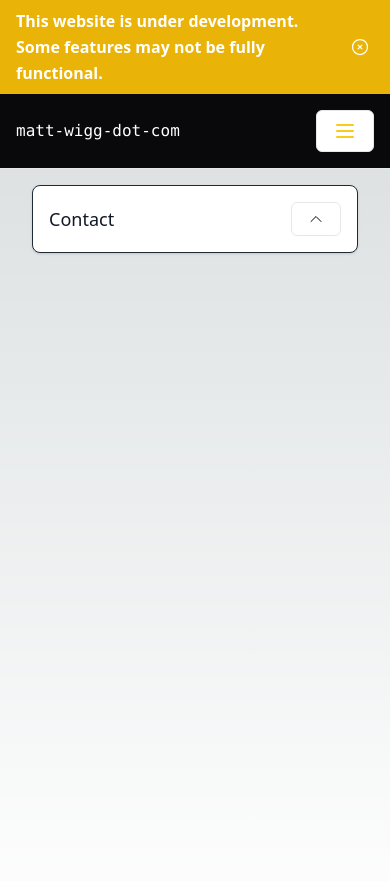
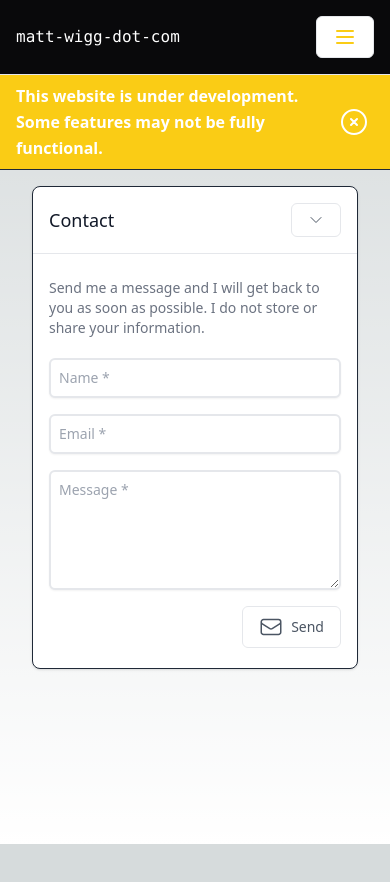
Before and after one commit to matt-wigg/matt-wigg-dot-com, a Next.js app: page /contact in a window 390 px wide. Shown: the top 882 px of the page. After the commit the page ends 844 px from the top, so only its background shows below. Built offline with nearby package versions, Linux system fonts and the light colour scheme.

Commit message:
fix mobile nav css

```diff
--- a/src/app/contact/page.tsx
+++ b/src/app/contact/page.tsx
@@ -7,7 +7,7 @@ export default function Contact() {
   return (
     <main className='flex md:flex-row flex-col pt-4'>
       <div className=' md:w-2/5 md:flex md:flex-col'>
-        <HomeContactForm />
+        <HomeContactForm show={true} />
       </div>
       <div className='md:w-3/5 md:flex md:flex-col'>
         <div className='pb-4'></div>
--- a/src/app/layout.tsx
+++ b/src/app/layout.tsx
@@ -19,12 +19,10 @@ export default function RootLayout({
   return (
     <html lang='en'>
       <body>
-        <div className='md:pl-64'>
-          <HeaderNotification />
-        </div>
         <div className='min-h-screen relative'>
           <Navbar />
-          <main className='md:pl-64 md:w-auto md:flex-1 overflow-auto flex flex-col md:flex-row'>
+          <main className='md:pl-64 '>
+            <HeaderNotification />
             <div className='container mx-auto px-4'>{children}</div>
           </main>
         </div>
--- a/src/app/page.tsx
+++ b/src/app/page.tsx
@@ -23,7 +23,7 @@ export default function Home() {
             <ResumeDownload />
           </div>
           <div className='pb-4'>
-            <HomeContactForm />
+            <HomeContactForm show={false} />
           </div>
         </div>
       </main>
--- a/src/components/ContactForm.tsx
+++ b/src/components/ContactForm.tsx
@@ -9,11 +9,11 @@ import {
 } from '@heroicons/react/24/outline';
 import Button from './Button';
 
-const ContactForm = () => {
+const ContactForm = ({ show }: { show: boolean }) => {
   const [loading, setLoading] = useState(false);
   const [success, setSuccess] = useState(false);
   const [error, setError] = useState(false);
-  const [contentVisible, setContentVisible] = useState(false);
+  const [contentVisible, setContentVisible] = useState(show);
 
   const handleSubmit = (e: React.FormEvent) => {
     e.preventDefault();
@@ -157,29 +157,31 @@ const ContactForm = () => {
                     id='name'
                     placeholder='Name *'
                     required
-                    className={`dark:bg-transparent dark:border-gray-700 border-gray-200 border-2 block w-full shadow-sm sm:text-sm rounded-md p-2 ${
+                    className={`dark:bg-transparent dark:border-gray-700 border-gray-200 border-2 block w-full shadow-sm sm:text-sm rounded-md p-2 focus:ring-2 focus:ring-yellow-400 focus:outline-none ${
                       loading && 'opacity-50'
                     }`}
                     disabled={loading || success || error}
                   />
+
                   <input
                     type='email'
                     name='email'
                     id='email'
                     placeholder='Email *'
                     required
-                    className={`dark:bg-transparent dark:border-gray-700 border-gray-200 border-2 block w-full shadow-sm sm:text-sm rounded-md p-2 ${
+                    className={`dark:bg-transparent dark:border-gray-700 border-gray-200 border-2 block w-full shadow-sm sm:text-sm rounded-md p-2 focus:ring-2 focus:ring-yellow-400 focus:outline-none ${
                       loading && 'opacity-50'
                     }`}
                     disabled={loading || success || error}
                   />
+
                   <textarea
                     name='message'
                     id='message'
                     rows={5}
                     placeholder='Message *'
                     required
-                    className={`dark:bg-transparent dark:border-gray-700 border-gray-200 border-2 block w-full shadow-sm sm:text-sm rounded-md p-2 ${
+                    className={`dark:bg-transparent dark:border-gray-700 border-gray-200 border-2 block w-full shadow-sm sm:text-sm rounded-md p-2 focus:ring-2 focus:ring-yellow-400 focus:outline-none ${
                       loading && 'opacity-50'
                     }`}
                     disabled={loading || success || error}
--- a/src/components/HeaderNotification.tsx
+++ b/src/components/HeaderNotification.tsx
@@ -1,10 +1,24 @@
 'use client';
 
-import { useState } from 'react';
+import { useState, useEffect } from 'react';
 import { XCircleIcon } from '@heroicons/react/24/outline';
+import Button from './Button';
 
 const HeaderNotification = () => {
   const [visible, setVisible] = useState(true);
+
+  useEffect(() => {
+    document.addEventListener('keydown', handleKeyDown);
+    return () => {
+      document.removeEventListener('keydown', handleKeyDown);
+    };
+  }, []);
+
+  const handleKeyDown = (event: KeyboardEvent) => {
+    if (event.key === 'Escape') {
+      setVisible(false);
+    }
+  };
 
   const handleClose = () => {
     setVisible(false);
@@ -15,21 +29,23 @@ const HeaderNotification = () => {
   }
 
   return (
-    <div
-      className='bg-yellow-500 dark:bg-yellow-400 text-white dark:text-gray-900 px-4 py-2 flex items-center justify-between cursor-pointer'
+    <header
+      className=' bg-yellow-400 text-white dark:text-gray-900 px-4 py-2 flex items-center justify-between cursor-pointer border-b border-gray-800'
       onClick={handleClose}
     >
       <p className='font-semibold'>
         This website is under development. Some features may not be fully
         functional.
       </p>
-      <button
-        type='button'
-        className='p-1 focus:outline-none focus:ring-2 focus:ring-offset-2 focus:ring-yellow-400 dark:focus:ring-yellow-300'
-      >
-        <XCircleIcon className='h-5 w-5' />
-      </button>
-    </div>
+      <span className='p-1 focus:outline-none focus:ring-2 focus:ring-offset-2 focus:ring-yellow-400 dark:focus:ring-yellow-300'>
+        <Button
+          className={`text-white rounded px-2 py-2 text-xs mr-3 transition duration-150 ease-in-out bg-gray-500 dark:bg-gray-700 hidden md:inline border border-gray-800`}
+        >
+          esc.
+        </Button>
+        <XCircleIcon className='h-8 w-8 md:hidden' />
+      </span>
+    </header>
   );
 };
 
--- a/src/components/HomeTabs/HomeTabs.tsx
+++ b/src/components/HomeTabs/HomeTabs.tsx
@@ -58,9 +58,9 @@ const HomeTabs = () => {
   }, []);
 
   const handleKeyDown = (event: KeyboardEvent) => {
-    if (event.key === '1' || event.key === '!') {
+    if (event.key === '1') {
       setActiveTab('introduction');
-    } else if (event.key === '2' || event.key === '@') {
+    } else if (event.key === '2') {
       setActiveTab('skills');
     }
   };
--- a/src/components/Navbar.tsx
+++ b/src/components/Navbar.tsx
@@ -50,7 +50,7 @@ const Navbar = () => {
 
   return (
     <div className='flex flex-col md:flex-row md:space-x-4 md:space-y-0'>
-      <div className='md:flex bg-white dark:bg-zinc-950 dark:text-gray-100 w-1/6 h-full flex-col justify-between hidden top-0 left-0 border-r border-gray-800 fixed'>
+      <div className='md:flex bg-white dark:bg-zinc-950 dark:text-gray-100 w-64 min-w-64 h-full flex-col justify-between hidden top-0 left-0 border-r border-gray-800 fixed'>
         <nav className='px-6 py-4 space-y-4'>
           <h1 className='font-mono text-2xl py-2 font-medium text-gray-900 dark:text-gray-100'>
             matt-wigg-dot-com
@@ -158,7 +158,7 @@ const Navbar = () => {
           </Button>
         </div>
         {isOpen && (
-          <nav className='border-b border-gray-200 dark:border-gray-700 md:hidden bg-zinc-950 p-4 space-y-2 text-gray-100 absolute top-12 w-full z-10'>
+          <nav className='border-b border-gray-200 dark:border-gray-700 md:hidden bg-zinc-950 p-4 space-y-2 text-gray-100 absolute top-16 w-full z-10'>
             <div className='flex flex-col w-full space-y-2'>
               <Link href='/' legacyBehavior>
                 <Button
```
